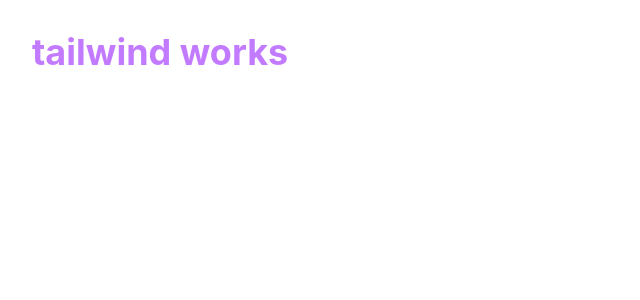
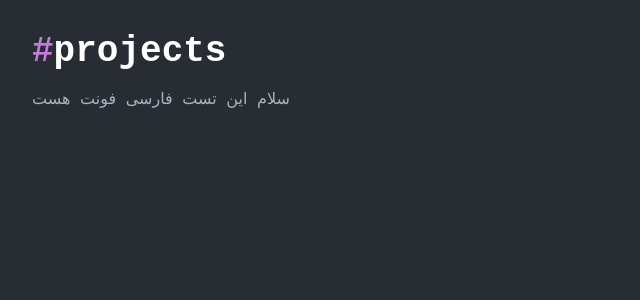
Before and after one commit to SoheilJA/my-react-portfolio, a Vue app: page / in a window 1280 px wide. Shown: the top 300 px of the page, without its empty margins (0-640 px from the left). Built offline with nearby package versions, Linux system fonts and the light colour scheme.

Commit message:
تنظیم رنگ‌ها و فونت‌های سایت

```diff
--- a/package.json
+++ b/package.json
@@ -9,6 +9,8 @@
     "preview": "vite preview"
   },
   "dependencies": {
+    "@fontsource-variable/fira-code": "^5.3.0",
+    "@fontsource-variable/vazirmatn": "^5.3.0",
     "@tailwindcss/vite": "^4.3.5",
     "tailwindcss": "^4.3.5",
     "vue": "^3.5.44"
--- a/src/App.vue
+++ b/src/App.vue
@@ -1,3 +1,8 @@
 <template>
-  <h1 class="p-8 text-4xl font-bold text-purple-400">tailwind works</h1>
+  <div class="p-8">
+    <h1 class="text-4xl font-bold text-white">
+      <span class="text-accent">#</span>projects
+    </h1>
+    <p class="mt-4">سلام این تست فارسی فونت هست</p>
+  </div>
 </template>
--- a/src/main.js
+++ b/src/main.js
@@ -1,5 +1,8 @@
-import { createApp } from 'vue'
+import { createApp } from "vue";
+import '@fontsource-variable/fira-code'
+import '@fontsource-variable/vazirmatn'
 import './style.css'
 import App from './App.vue'
 
+
 createApp(App).mount('#app')
--- a/src/style.css
+++ b/src/style.css
@@ -1 +1,14 @@
 @import "tailwindcss";
+
+@theme {
+  --color-bg: #282c33;
+  --color-accent: #c778dd;
+  --color-muted: #abb2bf;
+  --font-mono: "Fira Code Variable", "Vazirmatn Variable", monospace;
+}
+
+body {
+  background-color: var(--color-bg);
+  color: var(--color-muted);
+  font-family: var(--font-mono);
+}
```
Also changed, not shown: 1 other file (tests, documents, lock files or other folders).
